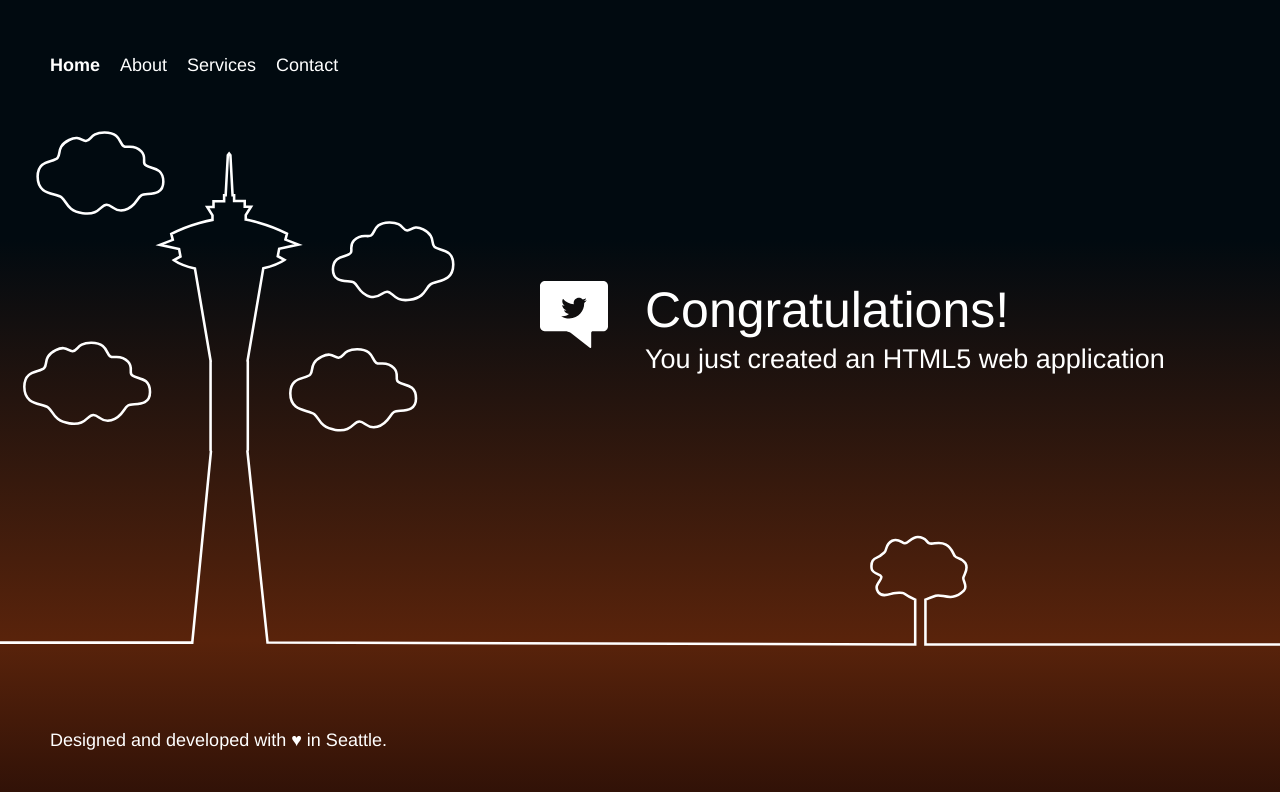
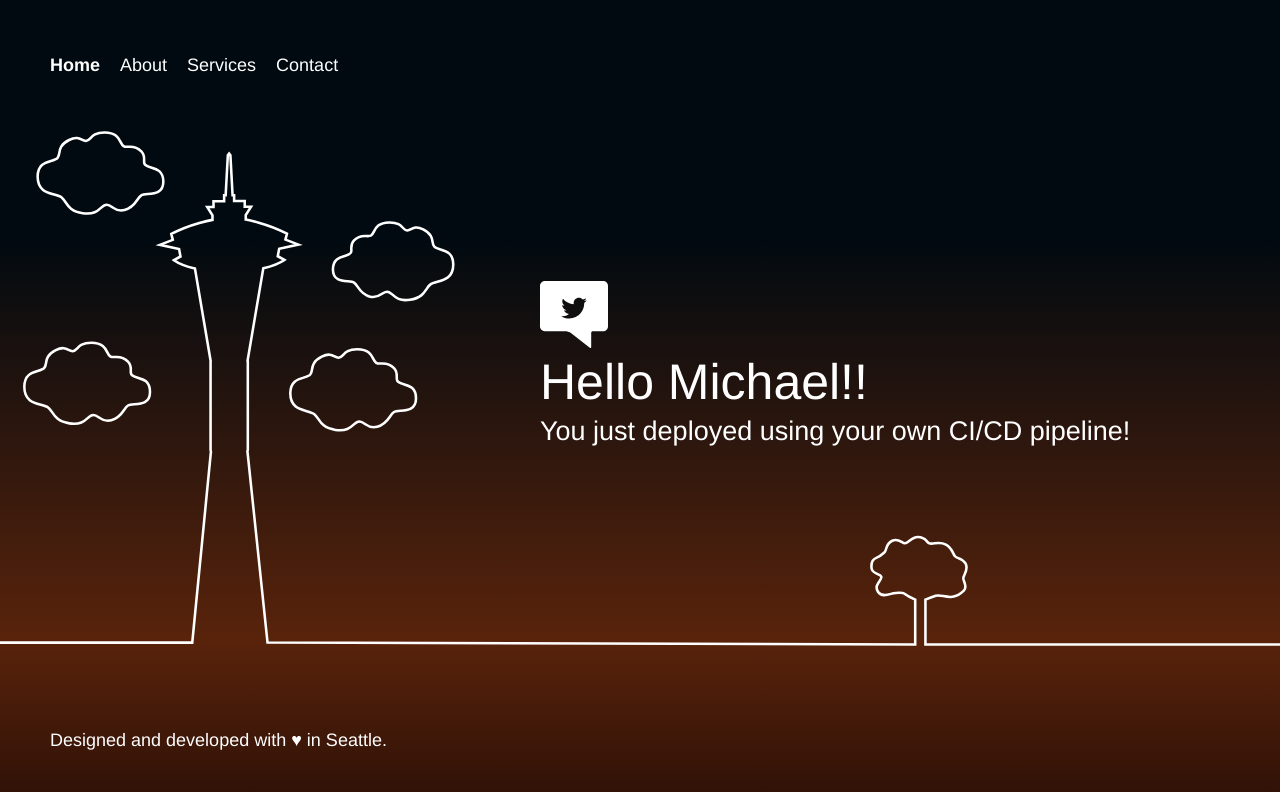
Before and after one commit to mgadbois-code/pipeline, a plain HTML site: page webpage/index.html in a window 1280 px wide. Drawn offline with Linux system fonts and the light colour scheme.

Commit message:
Update the website

```diff
--- a/webpage/index.html
+++ b/webpage/index.html
@@ -58,8 +58,8 @@
         <div class="message">
             <a class="twitter-link" href="https://twitter.com/home/?status=I%20created%20a%20project%20with%20AWS%20CodeStar!%20%23AWS%20%23AWSCodeStar%20https%3A%2F%2Faws.amazon.com%2Fcodestar"><img src="img/tweet.svg" /></a>
             <div class="text">
-                <h1>Congratulations!</h1>
-                <h2>You just created an HTML5 web application</h2>
+                <h1>Hello Michael!!</h1>
+                <h2>You just deployed using your own CI/CD pipeline!</h2>
             </div>
         </div>
     </div>
```
